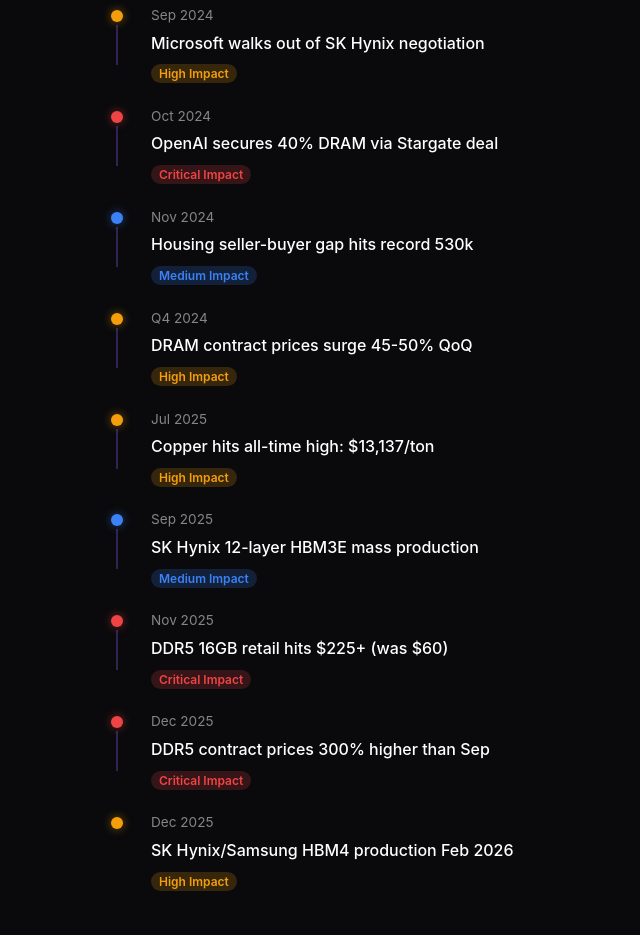
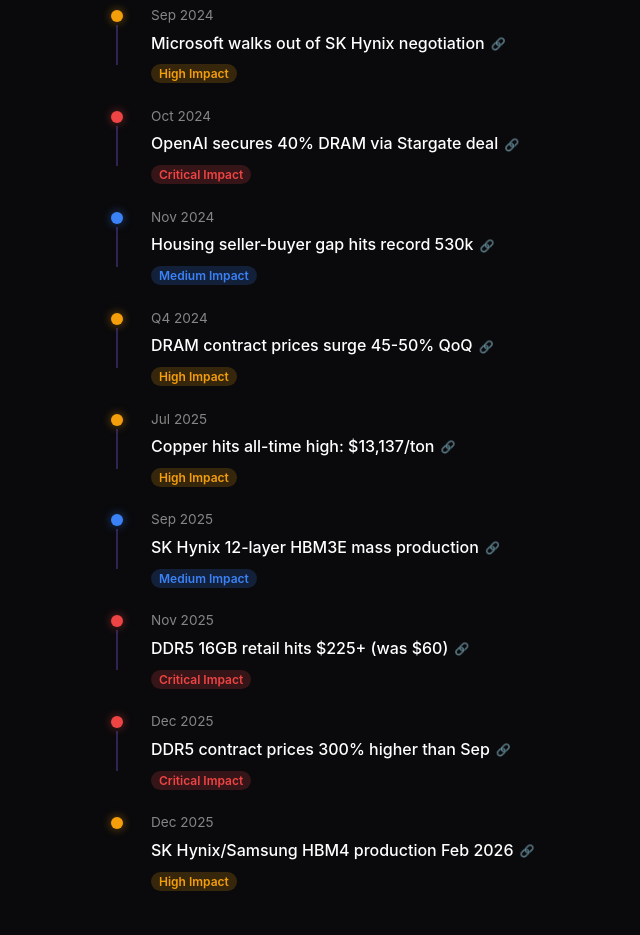
Before and after one commit to Ericdataplus/ev-gas-analysis, a React (Vite) app in the folder website/: page /ev-gas-analysis/ai-supply-chain in a window 1280 px wide. Shown: the part 802-1737 px from the top of the page, without its empty margins (201-841 px from the left). Built offline with nearby package versions, Linux system fonts and the light colour scheme.

Commit message:
Add source links to timeline events for fact-checking - each event links to original source

```diff
--- a/website/src/pages/AISupplyChain.jsx
+++ b/website/src/pages/AISupplyChain.jsx
@@ -85,20 +85,56 @@
     { sector: 'Laptops/PCs', priceIncrease: 287, waitTime: '4-8 weeks', priority: 'Low' },
 ];
 
-// Timeline of Key Events (Extended through Dec 2025)
+// Timeline of Key Events (Extended through Dec 2025) - With source links for fact-checking
 const keyEvents = [
-    { date: 'Mar 2024', event: 'Micron announces HBM3E sold out through 2025', impact: 'High' },
-    { date: 'May 2024', event: 'SK Hynix confirms HBM completely sold out', impact: 'High' },
-    { date: 'Jul 2024', event: 'Google exec fired over failed TPU memory deal', impact: 'Medium' },
-    { date: 'Sep 2024', event: 'Microsoft walks out of SK Hynix negotiation', impact: 'High' },
-    { date: 'Oct 2024', event: 'OpenAI secures 40% DRAM via Stargate deal', impact: 'Critical' },
-    { date: 'Nov 2024', event: 'Housing seller-buyer gap hits record 530k', impact: 'Medium' },
-    { date: 'Q4 2024', event: 'DRAM contract prices surge 45-50% QoQ', impact: 'High' },
-    { date: 'Jul 2025', event: 'Copper hits all-time high: $13,137/ton', impact: 'High' },
-    { date: 'Sep 2025', event: 'SK Hynix 12-layer HBM3E mass production', impact: 'Medium' },
-    { date: 'Nov 2025', event: 'DDR5 16GB retail hits $225+ (was $60)', impact: 'Critical' },
-    { date: 'Dec 2025', event: 'DDR5 contract prices 300% higher than Sep', impact: 'Critical' },
-    { date: 'Dec 2025', event: 'SK Hynix/Samsung HBM4 production Feb 2026', impact: 'High' },
+    {
+        date: 'Mar 2024', event: 'Micron announces HBM3E sold out through 2025', impact: 'High',
+        source: 'https://www.tomshardware.com/tech-industry/microns-hbm-chips-are-sold-out-for-2024-and-mostly-booked-for-2025'
+    },
+    {
+        date: 'May 2024', event: 'SK Hynix confirms HBM completely sold out', impact: 'High',
+        source: 'https://www.datacenterknowledge.com/ai-data-centers/sk-hynix-confirms-hbm-memory-sold-out-through-2024-and-2025'
+    },
+    {
+        date: 'Jul 2024', event: 'Google exec fired over failed TPU memory deal', impact: 'Medium',
+        source: 'https://www.indiatimes.com/technology/news/google-executive-fired-tpu-memory-deal-647261.html'
+    },
+    {
+        date: 'Sep 2024', event: 'Microsoft walks out of SK Hynix negotiation', impact: 'High',
+        source: 'https://www.androidheadlines.com/2024/09/microsoft-sk-hynix-hbm-memory-negotiation.html'
+    },
+    {
+        date: 'Oct 2024', event: 'OpenAI secures 40% DRAM via Stargate deal', impact: 'Critical',
+        source: 'https://www.tomshardware.com/tech-industry/openai-stargate-project-dram-samsung-sk-hynix'
+    },
+    {
+        date: 'Nov 2024', event: 'Housing seller-buyer gap hits record 530k', impact: 'Medium',
+        source: 'https://www.redfin.com/news/home-sellers-outnumber-buyers-largest-gap-on-record/'
+    },
+    {
+        date: 'Q4 2024', event: 'DRAM contract prices surge 45-50% QoQ', impact: 'High',
+        source: 'https://www.trendforce.com/presscenter/news/20241015-12348.html'
+    },
+    {
+        date: 'Jul 2025', event: 'Copper hits all-time high: $13,137/ton', impact: 'High',
+        source: 'https://investingnews.com/copper-price-2025/'
+    },
+    {
+        date: 'Sep 2025', event: 'SK Hynix 12-layer HBM3E mass production', impact: 'Medium',
+        source: 'https://news.skhynix.com/sk-hynix-starts-mass-production-of-12-layer-hbm3e/'
+    },
+    {
+        date: 'Nov 2025', event: 'DDR5 16GB retail hits $225+ (was $60)', impact: 'Critical',
+        source: 'https://www.techpowerup.com/330231/framework-announces-another-dram-price-hike'
+    },
+    {
+        date: 'Dec 2025', event: 'DDR5 contract prices 300% higher than Sep', impact: 'Critical',
+        source: 'https://www.trendforce.com/presscenter/news/20251210-12890.html'
+    },
+    {
+        date: 'Dec 2025', event: 'SK Hynix/Samsung HBM4 production Feb 2026', impact: 'High',
+        source: 'https://www.digitimes.com/news/a20251215PD210.html'
+    },
 ];
 
 const COLORS = ['#8b5cf6', '#3b82f6', '#10b981', '#f59e0b', '#ef4444', '#ec4899'];
@@ -207,13 +243,28 @@
                                 }}>
                                     {event.date}
                                 </div>
-                                <div style={{
-                                    color: '#fff',
-                                    fontWeight: '500',
-                                    marginBottom: '4px'
-                                }}>
+                                <a
+                                    href={event.source}
+                                    target="_blank"
+                                    rel="noopener noreferrer"
+                                    onClick={(e) => e.stopPropagation()}
+                                    style={{
+                                        color: '#fff',
+                                        fontWeight: '500',
+                                        marginBottom: '4px',
+                                        textDecoration: 'none',
+                                        display: 'flex',
+                                        alignItems: 'center',
+                                        gap: '6px',
+                                        cursor: 'pointer',
+                                        transition: 'color 0.2s'
+                                    }}
+                                    onMouseEnter={(e) => e.target.style.color = '#8b5cf6'}
+                                    onMouseLeave={(e) => e.target.style.color = '#fff'}
+                                >
                                     {event.event}
-                                </div>
+                                    <span style={{ fontSize: '0.75rem', opacity: 0.6 }}>🔗</span>
+                                </a>
                                 <span style={{
                                     padding: '2px 8px',
                                     borderRadius: '12px',
```
